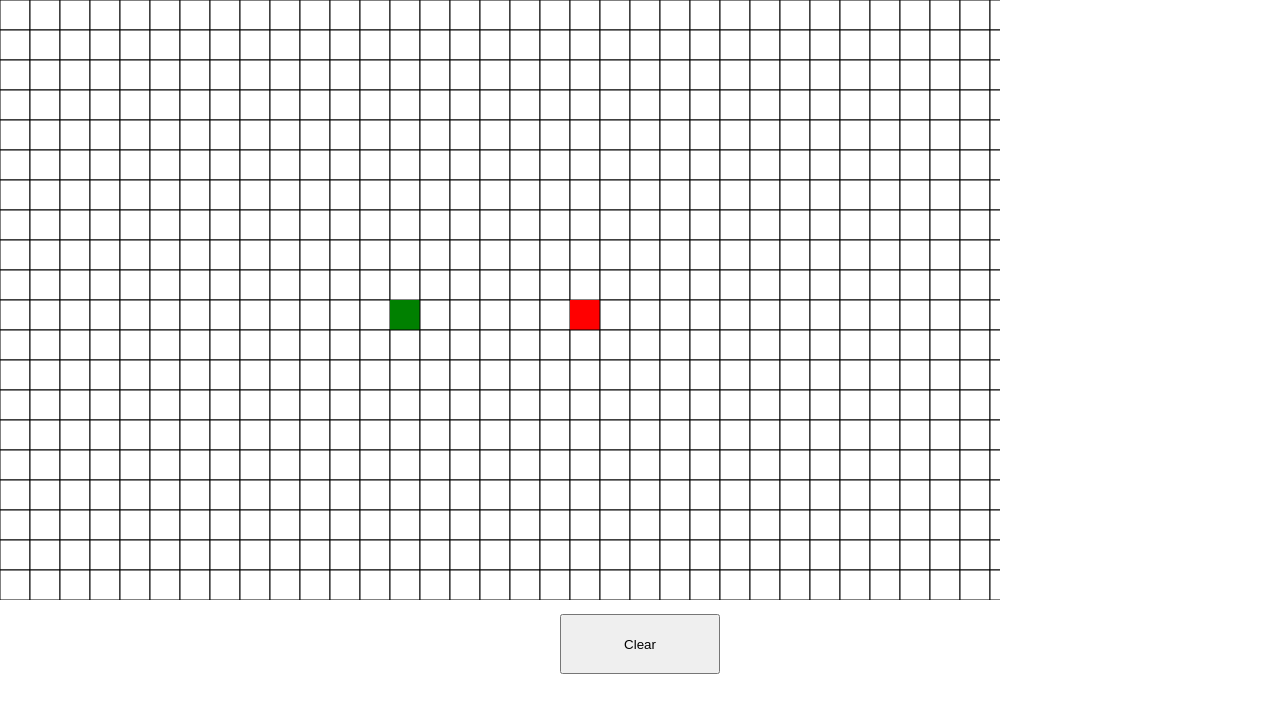
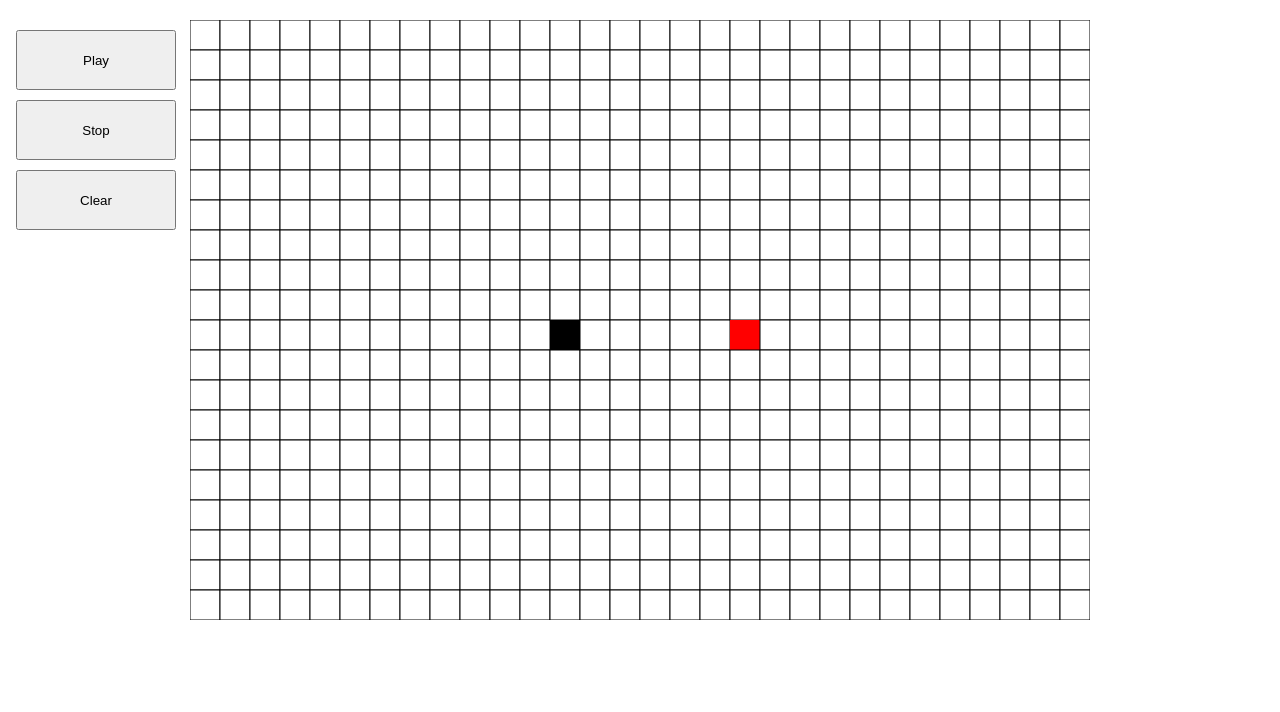
Before and after one commit to PabloTabilo/visual-grid-search-algorithms, a plain HTML site: page index.html in a window 1280 px wide. Drawn offline with Linux system fonts and the light colour scheme.

Commit message:
solve several bugs && add simple menu bar

```diff
--- a/index.html
+++ b/index.html
@@ -8,9 +8,21 @@
     <title>Visualization</title>
 </head>
 <body>
-    <canvas></canvas>
-    <div class="control">
-        <button class="clear" id = "clear">Clear</button>
+    <div class="container">
+        <div class="menu" id="menu">
+            <div class="control">
+                <button class="button" id = "play">Play</button>
+            </div>
+            <div class="control">
+                <button class="button" id = "stop">Stop</button>
+            </div>
+            <div class="control">
+                <button class="button" id = "clear">Clear</button>
+            </div>
+        </div>
+        <div class="myCanvas">
+            <canvas></canvas>
+        </div>
     </div>
     <script type="module" src="./js/index.js"></script>
 </body>
--- a/js/Grid.js
+++ b/js/Grid.js
@@ -1,38 +1,39 @@
-import Square from "./Square.js";
+import {Square, Pcoor} from "./Square.js";
 
 export default class Grid{
     constructor(c, w, h, size){
         this.c = c;
         this.w = w, this.h = h;
         this.size = size;
-        this.build();
     }
     build(){
         let allCoords = [[]];
-        let sti = ((((this.w/this.size)|0)/2)|0 ) - 3, stj = (((this.h/this.size)|0)/2)|0;
-        let endi = ((((this.w/this.size)|0)/2)|0 ) + 3, endj = (((this.h/this.size)|0)/2)|0;
-        console.log(sti, stj);
-        console.log(endi, endj);
-        let ic = 0, jc = 0;
+        // floor -> |0
+        let maxSizeW_floor = (this.w/this.size)|0; // max range x
+        let maxSizeH_floor = (this.h/this.size)|0; // max range y
+
+        let sti  = ((maxSizeW_floor/2)|0) - 3, stj  = ((maxSizeH_floor/2)|0);
+        let endi = ((maxSizeW_floor/2)|0) + 3, endj = ((maxSizeH_floor/2)|0);
+
         let sq;
-        for(let i = 0; i < this.w; i+=this.size){
-            jc = 0;
-            allCoords[ic] = [];
-            for(let j = 0; j < this.h; j+=this.size){
-                if(ic == sti && jc == stj){
-                    console.log(ic, jc);
-                    sq = new Square(this.c,i,j,this.size,"red",true,false);
-                }else if(ic == endi && jc == endj){
-                    console.log(ic, jc);
-                    sq = new Square(this.c,i,j,this.size,"green",true,false);
+
+        for(let i = 0; i < maxSizeW_floor; i++){
+            allCoords[i] = [];
+            let i_x = i*this.size;
+            for(let j = 0; j < maxSizeH_floor; j++){
+                let j_y = j*this.size;
+                if(i == sti && j == stj){
+                    console.log(i, j);
+                    sq = new Pcoor(this.c, i_x, j_y, this.size, "red", true);
+                }else if(i == endi && j == endj){
+                    console.log(i, j);
+                    sq = new Pcoor(this.c, i_x, j_y, this.size, "green", false);
                 }else{
-                    sq = new Square(this.c,i,j,this.size,"black");
+                    sq = new Square(this.c, i_x, j_y, this.size, "black");
                 }
                 sq.draw();
-                allCoords[ic][jc] = sq;
-                jc++;
+                allCoords[i][j] = sq;
             }
-            ic++;
         }
         return allCoords;
     }
--- a/js/Square.js
+++ b/js/Square.js
@@ -1,4 +1,4 @@
-export default class Square{
+export class Square{
     constructor(c, x, y, l, color = "black", isOn = false, isCoor=true){
         this.c = c;
         this.x = x;
@@ -11,17 +11,12 @@ export default class Square{
     draw(){
         this.c.clearRect(this.x, this.y, this.l, this.l);
         this.c.beginPath();
-        if(!this.isCoor){
+        if (this.isOn){
             this.c.fillRect(this.x, this.y, this.l, this.l);
             this.c.fillStyle = this.color;
         }else{
-            if (this.isOn){
-                this.c.fillRect(this.x, this.y, this.l, this.l);
-                this.c.fillStyle = this.color;
-            }else{
-                this.c.strokeRect(this.x, this.y, this.l, this.l);
-                this.c.strokeStyle = this.color;
-            }
+            this.c.strokeRect(this.x, this.y, this.l, this.l);
+            this.c.strokeStyle = this.color;
         }
         this.c.fill();
     }
@@ -32,16 +27,16 @@ export default class Square{
     getIsCoor = () => this.isCoor;
 }
 
-class Pcoor extends Square{
-    constructor(c, x, y, l, color, start = true, isCoor = false){
+export class Pcoor extends Square{
+    constructor(c, x, y, l, color, start){
+        super(c, x, y, l, color, false, false);
         this.l = l;
         this.x = x;
         this.y = y;
-        this.isCoor = isCoor;
+        this.isCoor = false;
         this.start = start;
         this.color = color;
         this.c = c;
-        super(c, x, y, l, this.color, false, this.isCoor);
     }
     draw(){
         this.c.clearRect(this.x, this.y, this.l, this.l);
--- a/js/index.js
+++ b/js/index.js
@@ -1,7 +1,6 @@
 import Grid from "./Grid.js";
-import Square from "./Square.js";
 
-let myWidth = 1000;
+let myWidth = 900;
 let myHeight = 600;
 
 const canvas = document.querySelector('canvas');
@@ -11,8 +10,12 @@ canvas.width = myWidth;
 canvas.height = myHeight;
 const c = canvas.getContext('2d');
 const clearBtn = document.getElementById("clear");
+const container = document.querySelector(".container");
+const cPad = parseInt(getComputedStyle(container).paddingTop)||0; // top del container
 
-var x = 0, y = 0;
+const menuContainer = document.getElementById("menu");
+const menuContainer_width = menuContainer.offsetWidth; // ancho de barra menu
+
 var allCoords = [[]];
 var size = 30;
 var drawing = false;
@@ -26,6 +29,7 @@ function init(){
 let myDraw = (x, y, currentState = true) => {
     let i = (x/size)|0;
     let j = (y/size)|0;
+    console.log("i: ", i, "; j: ", j);
     if(allCoords[i][j].getIsCoor()){
         if (drawing && currentState){
             // Si presiono por primera vez
@@ -50,19 +54,22 @@ let myDraw = (x, y, currentState = true) => {
     }
 }
 
+let mappingClient = (x, y) =>{
+    x-=(menuContainer_width+size);
+    y-=cPad;
+    return {x, y};
+}
+
 canvas.addEventListener("mousedown", (e) => {
-    x = e.clientX, y = e.clientY;
-    console.log((x/size)|0,(y/size)|0);
-    currentState = myDraw(x, y);
+    let c = mappingClient(e.clientX, e.clientY);
+    currentState = myDraw(c.x, c.y);
     drawing = true;
 })
 
 canvas.addEventListener("mousemove", (e) => {
     if(drawing){
-        x = e.clientX, y = e.clientY;
-        console.log((x/size)|0,(y/size)|0);
-        myDraw(x, y, currentState);
-        //requestAnimationFrame(animate);
+        let c = mappingClient(e.clientX, e.clientY);
+        myDraw(c.x, c.y, currentState);
     }
 })
 
--- a/style/style.css
+++ b/style/style.css
@@ -3,14 +3,24 @@ body {
     padding: 0px;
 }
 
+.container{
+    padding-top: 20px;
+    display: flex;
+}
+
+.menu{
+    display: flex;
+    align-items: center;
+    flex-direction: column;
+    margin-right: 30px;
+}
+
 .control{
-    width: 100%;
-    display: flex;
-    justify-content: center;
-    margin-top: 10px
+    width: 80%;
+    margin-top: 10px;
 }
-.clear{
+
+.button{
     width: 160px;
     height: 60px;
-
 }
```
